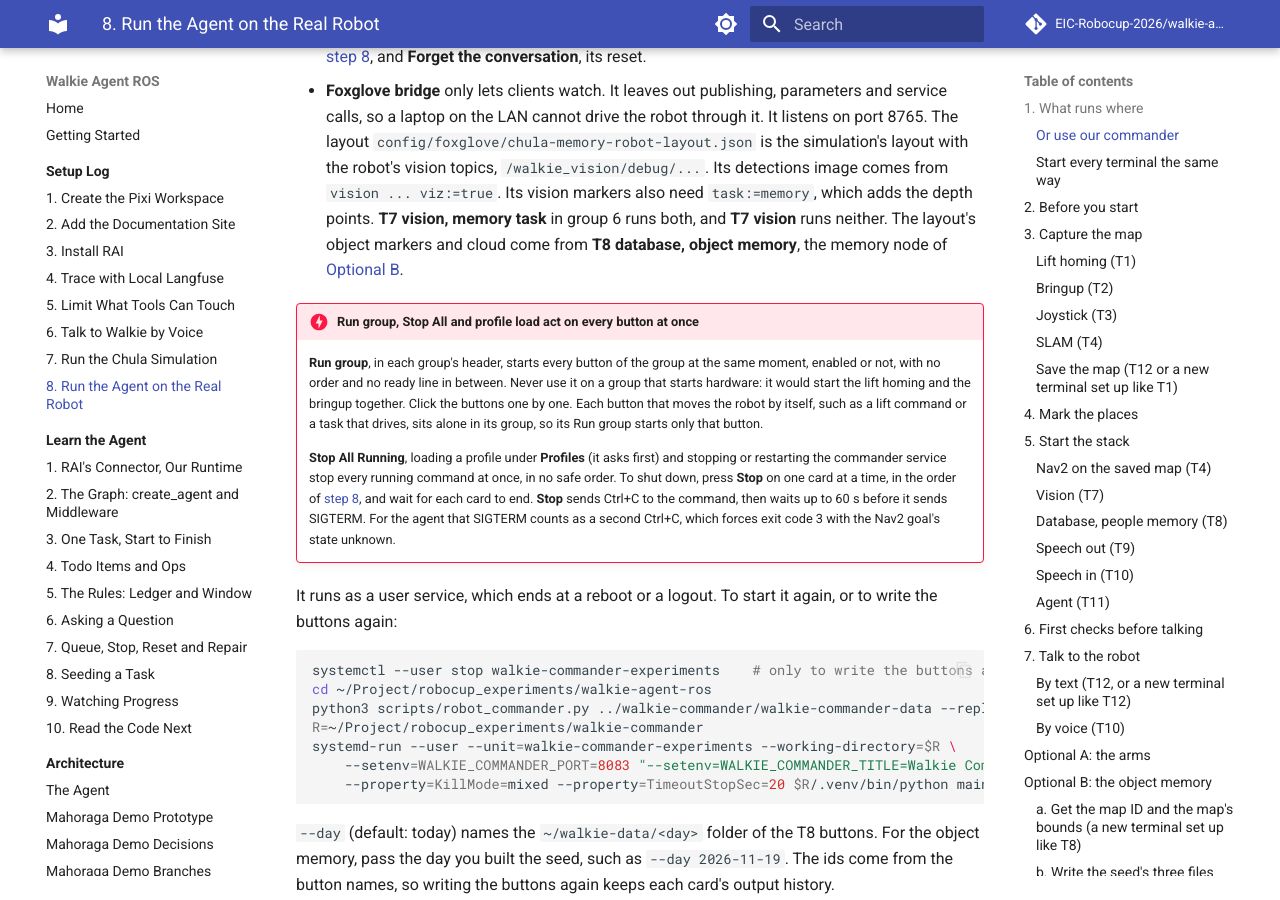
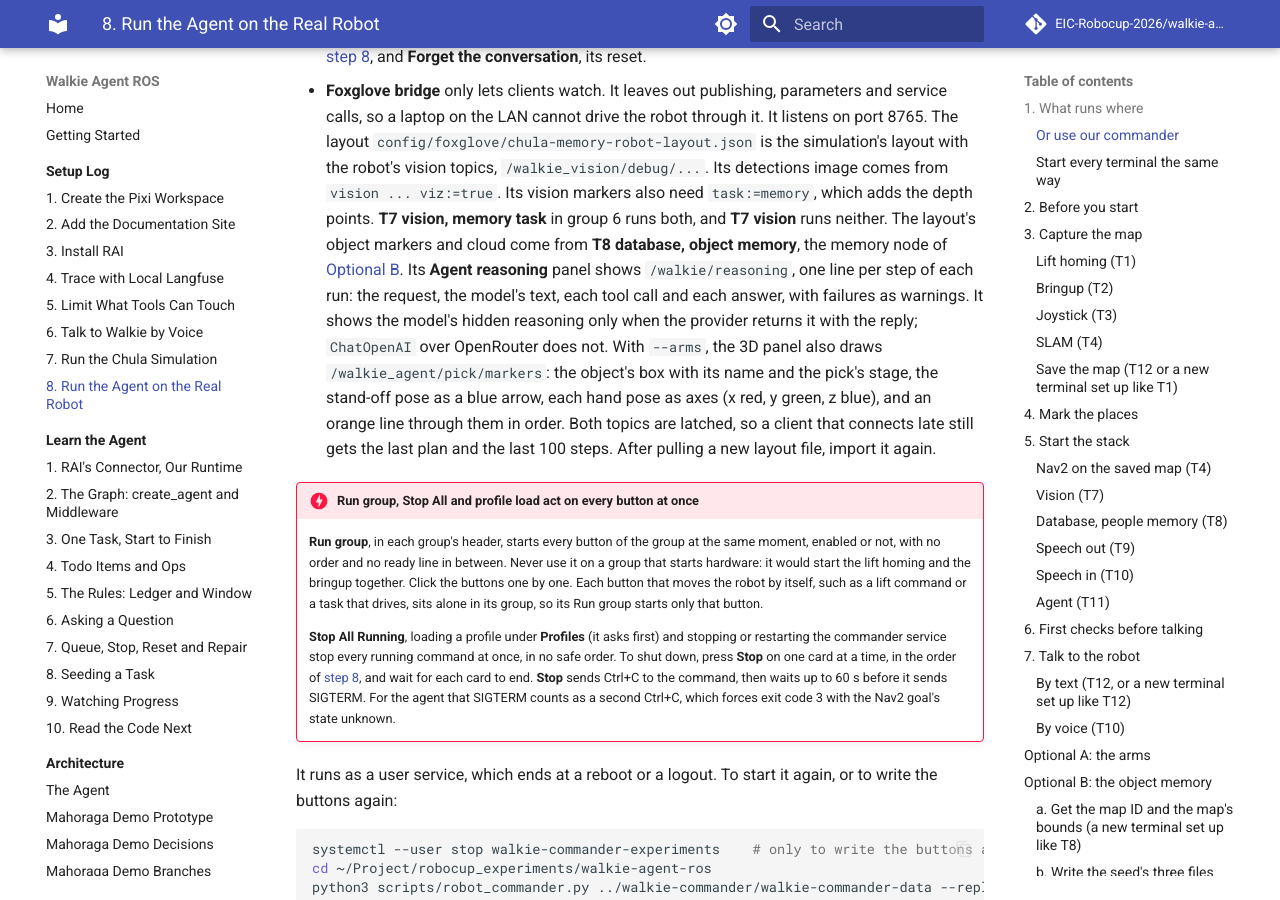
Before and after one commit to EIC-Robocup-2026/walkie-agent-ros, an MkDocs documentation site: the page built from docs/setup/09-real-robot.md, in a window 1280 px wide and 900 px high, scrolled down 2843 px. Built offline with MkDocs 1.6.1 and Material for MkDocs 9.7.7, drawn with Linux system fonts in a browser that asks for light colours; comment, search, counter and statistics services are not loaded.

Commit message:
docs: describe the agent reasoning panel and the pick markers

```diff
--- a/docs/setup/09-real-robot.md
+++ b/docs/setup/09-real-robot.md
@@ -96,7 +96,16 @@ terminal above, plus Save map, the Foxglove bridge and a test task. Open
   `task:=memory`, which adds the depth points. **T7 vision, memory task** in
   group 6 runs both, and **T7 vision** runs neither. The layout's object
   markers and cloud come from **T8 database, object memory**, the memory node of
-  [Optional B](#optional-b-the-object-memory).
+  [Optional B](#optional-b-the-object-memory). Its **Agent reasoning** panel
+  shows `/walkie/reasoning`, one line per step of each run: the request, the
+  model's text, each tool call and each answer, with failures as warnings. It
+  shows the model's hidden reasoning only when the provider returns it with the
+  reply; `ChatOpenAI` over OpenRouter does not. With `--arms`, the 3D panel also
+  draws `/walkie_agent/pick/markers`: the object's box with its name and the
+  pick's stage, the stand-off pose as a blue arrow, each hand pose as axes
+  (x red, y green, z blue), and an orange line through them in order. Both
+  topics are latched, so a client that connects late still gets the last plan
+  and the last 100 steps. After pulling a new layout file, import it again.
 
 !!! danger "Run group, Stop All and profile load act on every button at once"
     **Run group**, in each group's header, starts every button of the group at
```
Also changed, not shown: docs/architecture/mahoraga-demo-decisions.md (+1 -0 lines), docs/setup/08-chula-simulation.md (+8 -2 lines).
